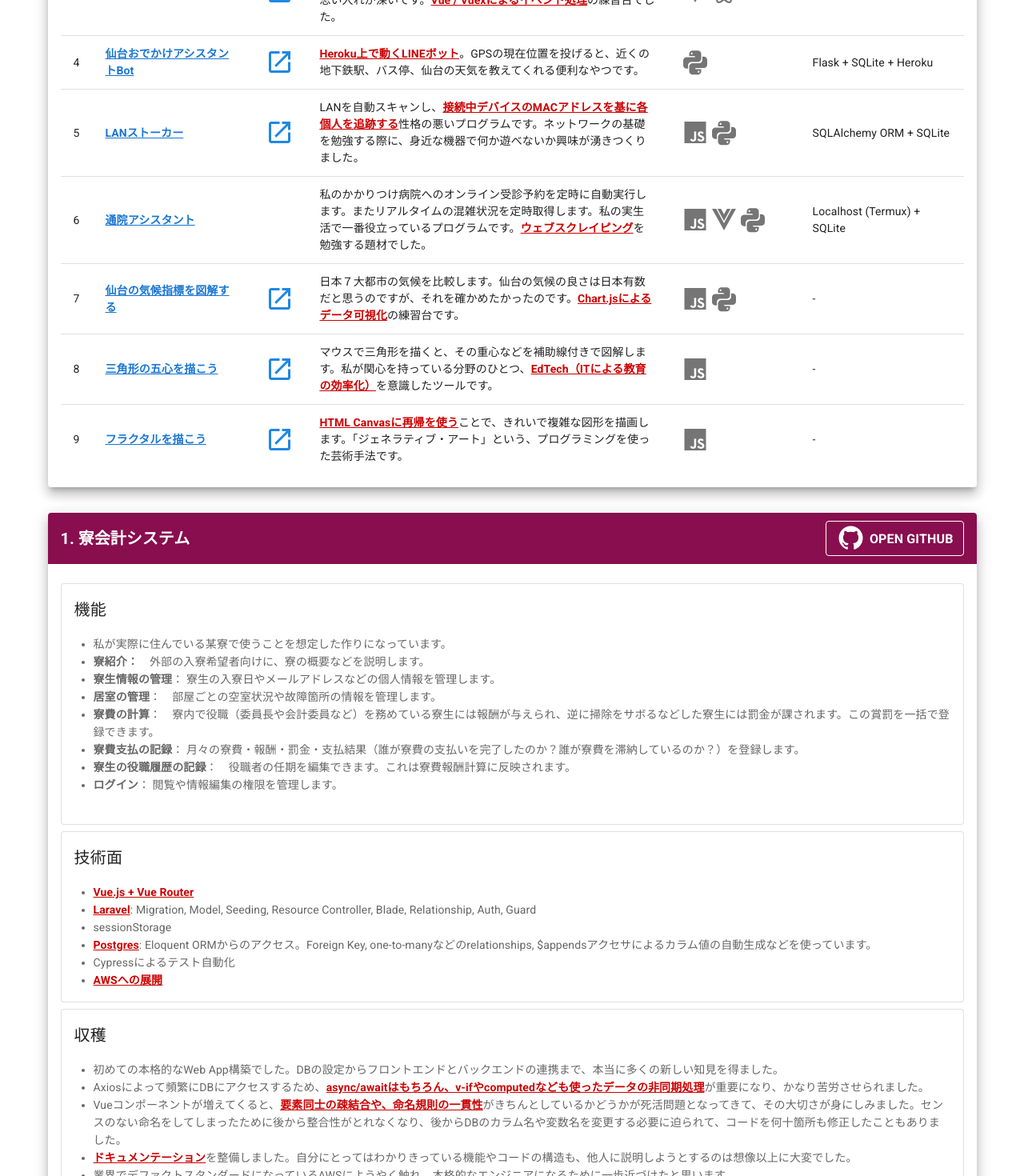
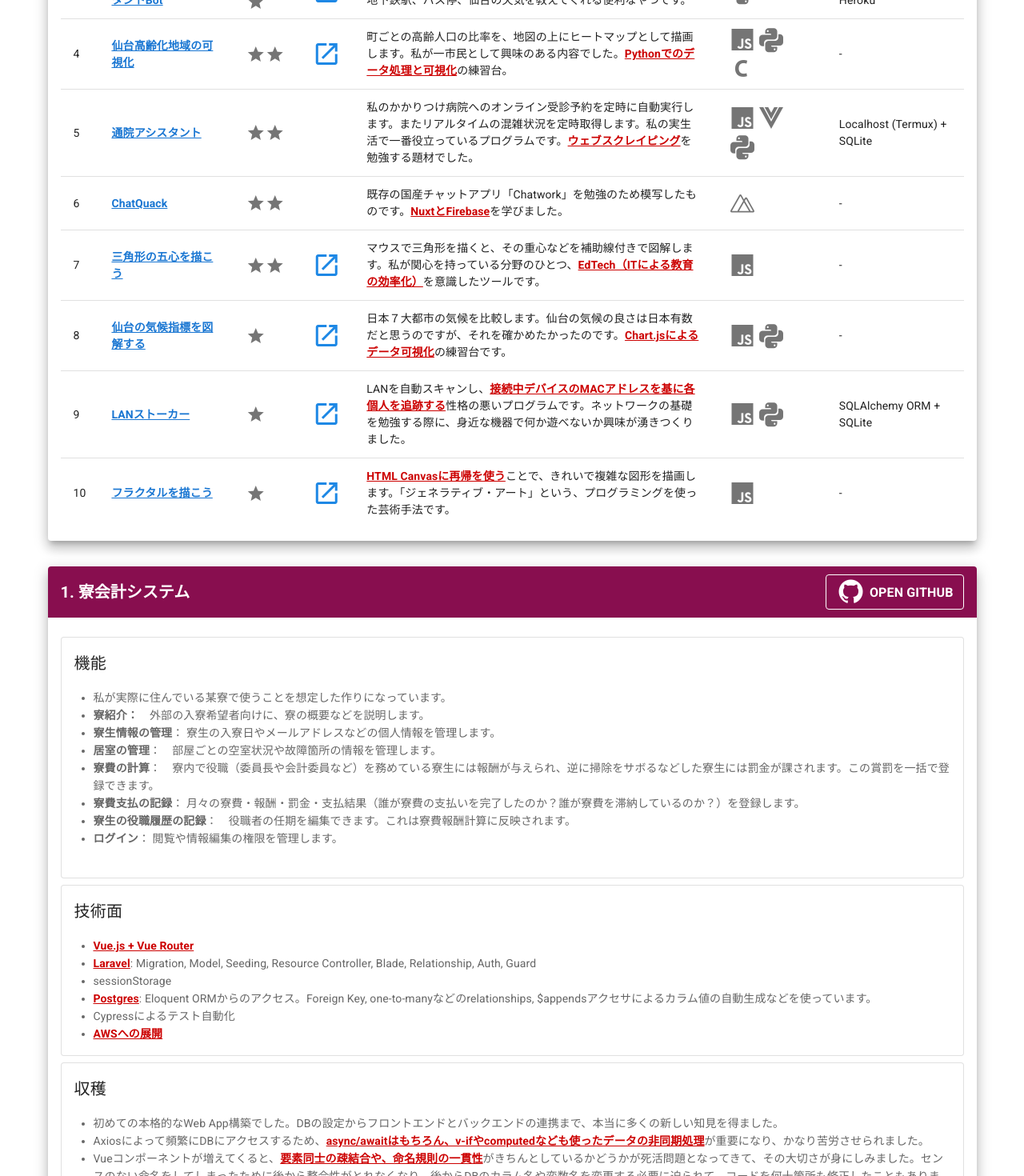
Before and after one commit to azureleaf/azureleaf.github.io, a Vue app: page /#/ in a window 1280 px wide. Shown: the part 660-2130 px from the top of the page at 80% size. Built offline with nearby package versions, Linux system fonts and the light colour scheme.

Commit message:
style: Show stars for proj recommendation

```diff
--- a/src/views/Projects.vue
+++ b/src/views/Projects.vue
@@ -39,6 +39,9 @@
           </template>
           <template v-slot:item.desc="{ item }">
             <p class="my-3"><span v-html="item.desc"></span></p>
+          </template>
+          <template v-slot:item.rating="{ item }">
+            <v-icon v-for="index in item.rating" :key="index">mdi-star</v-icon>
           </template>
           <template v-slot:item.demourl="{ item }">
             <a
@@ -91,6 +94,9 @@
             >
             <v-icon v-if="isUsing(item.frameworks, 'md')" large
               >mdi-language-markdown</v-icon
+            >
+            <v-icon v-if="isUsing(item.frameworks, 'nuxt')" large
+              >mdi-nuxt</v-icon
             >
           </template>
         </v-data-table>
@@ -192,6 +198,7 @@ export default {
         {
           name: "寮会計システム",
           identifier: "dorm",
+          rating: 3,
           desc:
             "学生寮の<u>業務自動化ツール</u>。寮生の個人情報や寮施設の情報管理や会計処理の機能をもっており、最も実用的なプロジェクトです。",
           demourl: "",
@@ -225,37 +232,11 @@ export default {
             "業界でデファクトスタンダードになっているAWSにようやく触れ、本格的なエンジニアになるために一歩近づけたと思います。"
           ]
         },
-        {
-          name: "仙台高齢化地域の可視化",
-          identifier: "ageing",
-          desc:
-            "町ごとの高齢人口の比率を、地図の上にヒートマップとして描画します。私が一市民として興味のある内容でした。<u>Pythonでのデータ処理と可視化</u>の練習台。",
-          demourl: "https://azureleaf.github.io/ageing-sendai/",
-          githuburl: "https://github.com/azureleaf/ageing-sendai",
-          frameworks: ["py", "js", "c"],
-          backends: [],
-          funcs: [
-            "高齢化率を地区ごとに色分けしているので、一目瞭然です。",
-            "地図上でインタラクティブに操作できます。",
-            "クリックすると詳細情報がポップアップで表示できます"
-          ],
-          funcImg: "../assets/ageing_heatmap_screenshot.jpg",
-          techs: [
-            "<u>Leaflet.js</u>で、OpenStreetMapの地図上に描画します。",
-            "Pythonの<u>Pandas</u>やC言語でデータを加工します。",
-            "<u>カラーマッピング</u>（どの値をどの色に対応させれば見やすいのか？）の有名な計算手段を<a href='https://azureleaf.github.io/ageing-sendai/colormap.html'>いくつか検討しました</a>。",
-            "「町別の年齢人口分布統計のExcelファイル」「町別の緯度経度情報のExcelファイル」など<u>複数の表をうまくJOINできるようデータを整形</u>しました。",
-            "「重複データを発見して取り除く」「４丁目と四丁目の表記のゆれを統一する」「データ区分ごとの集計」などの面倒だけど考慮しなければならない煩雑な処理は、全てコーディングで処理します。",
-            "以下に詳しいデータ分析を述べます"
-          ],
-          achvs: [
-            "地図を使った可視化の勉強になりました。<u>色鮮やかでインタラクティブなUI</u>は、やはりインパクトがあります。",
-            "<u>分析前の生データの質</u>がどれほど重要か、身にしみました。「苦労してデータ処理したら、後から元データの不備が判明してそこまでの苦労が水の泡」が何度もありました。"
-          ]
-        },
+
         {
           name: "激強五目並べ",
           identifier: "gomoku",
+          rating: 3,
           desc:
             "コンピュータを相手に戦う五目並べです。強すぎてほぼ勝てません。<a href='https://github.com/azureleaf/gomoku'>React版</a>もあり、これは私が最初につくったWebアプリなので思い入れが深いです。<u>Vue / Vuexによるイベント処理</u>の練習台でした。",
           demourl: "https://azureleaf.github.io/gomoku-vue/",
@@ -290,6 +271,7 @@ export default {
         {
           name: "仙台おでかけアシスタントBot",
           identifier: "line",
+          rating: 3,
           desc:
             "<u>Heroku上で動くLINEボット</u>。GPSの現在位置を投げると、近くの地下鉄駅、バス停、仙台の天気を教えてくれる便利なやつです。",
           demourl: "https://azureleaf.github.io/greet_bot/",
@@ -317,8 +299,127 @@ export default {
           ]
         },
         {
+          name: "仙台高齢化地域の可視化",
+          identifier: "ageing",
+          rating: 2,
+          desc:
+            "町ごとの高齢人口の比率を、地図の上にヒートマップとして描画します。私が一市民として興味のある内容でした。<u>Pythonでのデータ処理と可視化</u>の練習台。",
+          demourl: "https://azureleaf.github.io/ageing-sendai/",
+          githuburl: "https://github.com/azureleaf/ageing-sendai",
+          frameworks: ["py", "js", "c"],
+          backends: [],
+          funcs: [
+            "高齢化率を地区ごとに色分けしているので、一目瞭然です。",
+            "地図上でインタラクティブに操作できます。",
+            "クリックすると詳細情報がポップアップで表示できます"
+          ],
+          funcImg: "../assets/ageing_heatmap_screenshot.jpg",
+          techs: [
+            "<u>Leaflet.js</u>で、OpenStreetMapの地図上に描画します。",
+            "Pythonの<u>Pandas</u>やC言語でデータを加工します。",
+            "<u>カラーマッピング</u>（どの値をどの色に対応させれば見やすいのか？）の有名な計算手段を<a href='https://azureleaf.github.io/ageing-sendai/colormap.html'>いくつか検討しました</a>。",
+            "「町別の年齢人口分布統計のExcelファイル」「町別の緯度経度情報のExcelファイル」など<u>複数の表をうまくJOINできるようデータを整形</u>しました。",
+            "「重複データを発見して取り除く」「４丁目と四丁目の表記のゆれを統一する」「データ区分ごとの集計」などの面倒だけど考慮しなければならない煩雑な処理は、全てコーディングで処理します。",
+            "以下に詳しいデータ分析を述べます"
+          ],
+          achvs: [
+            "地図を使った可視化の勉強になりました。<u>色鮮やかでインタラクティブなUI</u>は、やはりインパクトがあります。",
+            "<u>分析前の生データの質</u>がどれほど重要か、身にしみました。「苦労してデータ処理したら、後から元データの不備が判明してそこまでの苦労が水の泡」が何度もありました。"
+          ]
+        },
+        {
+          name: "通院アシスタント",
+          identifier: "hospital",
+          rating: 2,
+          desc:
+            "私のかかりつけ病院へのオンライン受診予約を定時に自動実行します。またリアルタイムの混雑状況を定時取得します。私の実生活で一番役立っているプログラムです。<u>ウェブスクレイピング</u>を勉強する題材でした。",
+          demourl: "",
+          githuburl: "https://github.com/azureleaf/hospital_latency",
+          frameworks: ["py", "vue", "js"],
+          backends: ["Localhost (Termux) + SQLite"],
+          funcs: [],
+          funcImg: "",
+          techs: [],
+          achvs: [
+            "この病院は人気が高く、予約を取るのが先着順の凄まじい競争になっていました。自動化でとても楽になりました。"
+          ]
+        },
+        {
+          name: "ChatQuack",
+          identifier: "chat",
+          rating: 2,
+          desc:
+            "既存の国産チャットアプリ「Chatwork」を勉強のため模写したものです。<u>NuxtとFirebase</u>を学びました。",
+          demourl: "",
+          githuburl: "https://github.com/azureleaf/chat-quack/",
+          frameworks: ["nuxt"],
+          backends: [],
+          funcs: [
+            "「ある点から出発して一定の規則で枝分かれする」という非常に単純な動作を繰り返し、それを可視化することで複雑な幾何学図形を描けます。",
+            "繰り返しの回数、枝分かれの角度、長さ、配色などをユーザが自由に変更できるコントロールをつけたので、いろいろ遊ぶことができます。"
+          ],
+          funcImg: "",
+          techs: [
+            "Canvasによる描画。",
+            "Vuetifyによる各種コントロール要素（カラーピッカー、スライダー、ボタンなど）の利用。",
+            "再帰関数の活用。"
+          ],
+          achvs: [
+            "Vuetifyの便利さがとてもよくわかりました。きれいなコンポーネント要素がサクッと実装できます。こういった機能について車輪の再発明していくのは地獄ですし人生の時間を浪費することになるので、本当にありがたいです。"
+          ]
+        },
+        {
+          name: "三角形の五心を描こう",
+          identifier: "triangle",
+          rating: 2,
+          desc:
+            "マウスで三角形を描くと、その重心などを補助線付きで図解します。私が関心を持っている分野のひとつ、<u>EdTech（ITによる教育の効率化）</u>を意識したツールです。",
+          demourl:
+            "https://azureleaf.github.io/canvas/triangle/triangle_centers.html",
+          githuburl: "https://github.com/azureleaf/canvas/",
+          frameworks: ["js"],
+          backends: [],
+          funcs: [
+            "Canvas内部で３点をクリックすると、五心（重心・外心・内心・垂心・傍心）の図形を補助線とともに描画します。",
+            "三角形の自動生成機能や、五心それぞれの表示を切り替えるチェックボックスにより、表示内容を様々にカスタマイズできます。",
+            "ウィンドウのサイズなどを検知し、見やすい最適なレイアウトで表示します。"
+          ],
+          funcImg: "",
+          techs: [
+            "Vue.jsを使わない、<u>生のJavaScriptでのDOM処理</u>を行っています。",
+            "DOM要素のうち繰り返し処理が必要な箇所は、<u>document.createElement()</u>などを使って一括で生成。",
+            "UI要素やGridレイアウトによるBreakpoint指定に<u>Bootstrap</u>を活用。"
+          ],
+          achvs: [
+            "<u>HTML Canvas</u>のイベント処理、Bootstrapの使い方がわかりました。",
+            "<u>JSDoc</u>などコーディング規約を知りました。",
+            ".forEach()やオブジェクト指向を使って可読性を向上させることを勉強しました。"
+          ]
+        },
+        {
+          name: "仙台の気候指標を図解する",
+          identifier: "climate",
+          rating: 1,
+          desc:
+            "日本７大都市の気候を比較します。仙台の気候の良さは日本有数だと思うのですが、それを確かめたかったのです。<u>Chart.jsによるデータ可視化</u>の練習台です。",
+          demourl: "https://azureleaf.github.io/japan-city-climate/",
+          githuburl: "https://github.com/azureleaf/japan-city-climate",
+          frameworks: ["js", "py"],
+          backends: [],
+          funcs: [
+            "各都市の真夏日、降水量、平均気温など基本的な気候統計を可視化します。",
+            "表示する期間を自由に設定できます。最長だと1990年から2020年までの30年分を表示できます。"
+          ],
+          funcImg: "",
+          techs: [
+            "ダウンロードしてきたデータはそのままでは利用できないので、不要な列の削除や列名の変更などをPythonで自動処理しました。これは本当に地味ですが非常に手間のかかる処理です。"
+          ],
+          achvs: ["<u>Chart.js</u>によるグラフ描写ができるようになりました。"]
+        },
+        {
           name: "LANストーカー",
           identifier: "stalker",
+          rating: 1,
           desc:
             "LANを自動スキャンし、<u>接続中デバイスのMACアドレスを基に各個人を追跡する</u>性格の悪いプログラムです。ネットワークの基礎を勉強する際に、身近な機器で何か遊べないか興味が湧きつくりました。",
           demourl: "https://azureleaf.github.io/lan-device-stalker/",
@@ -345,70 +446,9 @@ export default {
           ]
         },
         {
-          name: "通院アシスタント",
-          identifier: "hospital",
-          desc:
-            "私のかかりつけ病院へのオンライン受診予約を定時に自動実行します。またリアルタイムの混雑状況を定時取得します。私の実生活で一番役立っているプログラムです。<u>ウェブスクレイピング</u>を勉強する題材でした。",
-          demourl: "",
-          githuburl: "https://github.com/azureleaf/hospital_latency",
-          frameworks: ["py", "vue", "js"],
-          backends: ["Localhost (Termux) + SQLite"],
-          funcs: [],
-          funcImg: "",
-          techs: [],
-          achvs: [
-            "この病院は人気が高く、予約を取るのが先着順の凄まじい競争になっていました。自動化でとても楽になりました。"
-          ]
-        },
-        {
-          name: "仙台の気候指標を図解する",
-          identifier: "climate",
-          desc:
-            "日本７大都市の気候を比較します。仙台の気候の良さは日本有数だと思うのですが、それを確かめたかったのです。<u>Chart.jsによるデータ可視化</u>の練習台です。",
-          demourl: "https://azureleaf.github.io/japan-city-climate/",
-          githuburl: "https://github.com/azureleaf/japan-city-climate",
-          frameworks: ["js", "py"],
-          backends: [],
-          funcs: [
-            "各都市の真夏日、降水量、平均気温など基本的な気候統計を可視化します。",
-            "表示する期間を自由に設定できます。最長だと1990年から2020年までの30年分を表示できます。"
-          ],
-          funcImg: "",
-          techs: [
-            "ダウンロードしてきたデータはそのままでは利用できないので、不要な列の削除や列名の変更などをPythonで自動処理しました。これは本当に地味ですが非常に手間のかかる処理です。"
-          ],
-          achvs: ["<u>Chart.js</u>によるグラフ描写ができるようになりました。"]
-        },
-        {
-          name: "三角形の五心を描こう",
-          identifier: "triangle",
-          desc:
-            "マウスで三角形を描くと、その重心などを補助線付きで図解します。私が関心を持っている分野のひとつ、<u>EdTech（ITによる教育の効率化）</u>を意識したツールです。",
-          demourl:
-            "https://azureleaf.github.io/canvas/triangle/triangle_centers.html",
-          githuburl: "https://github.com/azureleaf/canvas/",
-          frameworks: ["js"],
-          backends: [],
-          funcs: [
-            "Canvas内部で３点をクリックすると、五心（重心・外心・内心・垂心・傍心）の図形を補助線とともに描画します。",
-            "三角形の自動生成機能や、五心それぞれの表示を切り替えるチェックボックスにより、表示内容を様々にカスタマイズできます。",
-            "ウィンドウのサイズなどを検知し、見やすい最適なレイアウトで表示します。"
-          ],
-          funcImg: "",
-          techs: [
-            "Vue.jsを使わない、<u>生のJavaScriptでのDOM処理</u>を行っています。",
-            "DOM要素のうち繰り返し処理が必要な箇所は、<u>document.createElement()</u>などを使って一括で生成。",
-            "UI要素やGridレイアウトによるBreakpoint指定に<u>Bootstrap</u>を活用。"
-          ],
-          achvs: [
-            "<u>HTML Canvas</u>のイベント処理、Bootstrapの使い方がわかりました。",
-            "<u>JSDoc</u>などコーディング規約を知りました。",
-            ".forEach()やオブジェクト指向を使って可読性を向上させることを勉強しました。"
-          ]
-        },
-        {
           name: "フラクタルを描こう",
           identifier: "fractal",
+          rating: 1,
           desc:
             "<u>HTML Canvasに再帰を使う</u>ことで、きれいで複雑な図形を描画します。「ジェネラティブ・アート」という、プログラミングを使った芸術手法です。",
           demourl: "https://azureleaf.github.io/canvas/fractal/canvastree.html",
@@ -440,6 +480,11 @@ export default {
           text: "ページ内リンク",
           sortable: false,
           value: "name"
+        },
+        {
+          text: "力作度",
+          sortable: false,
+          value: "rating"
         },
         {
           text: "デモ",
```
